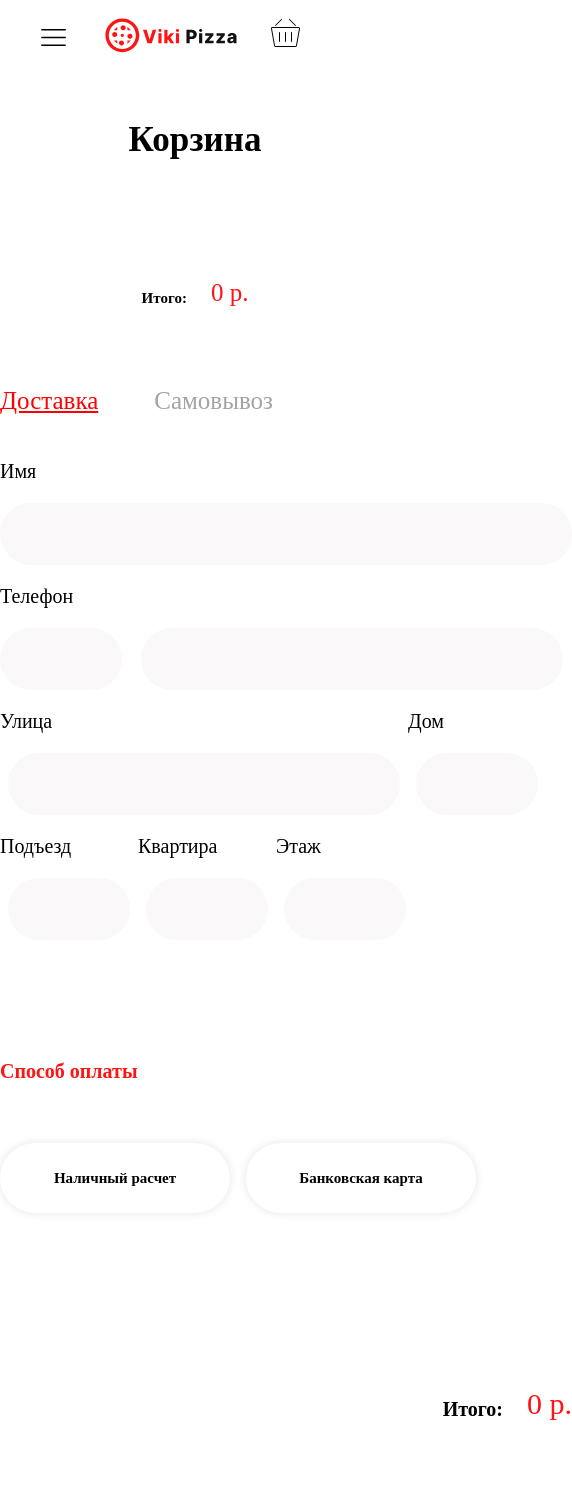
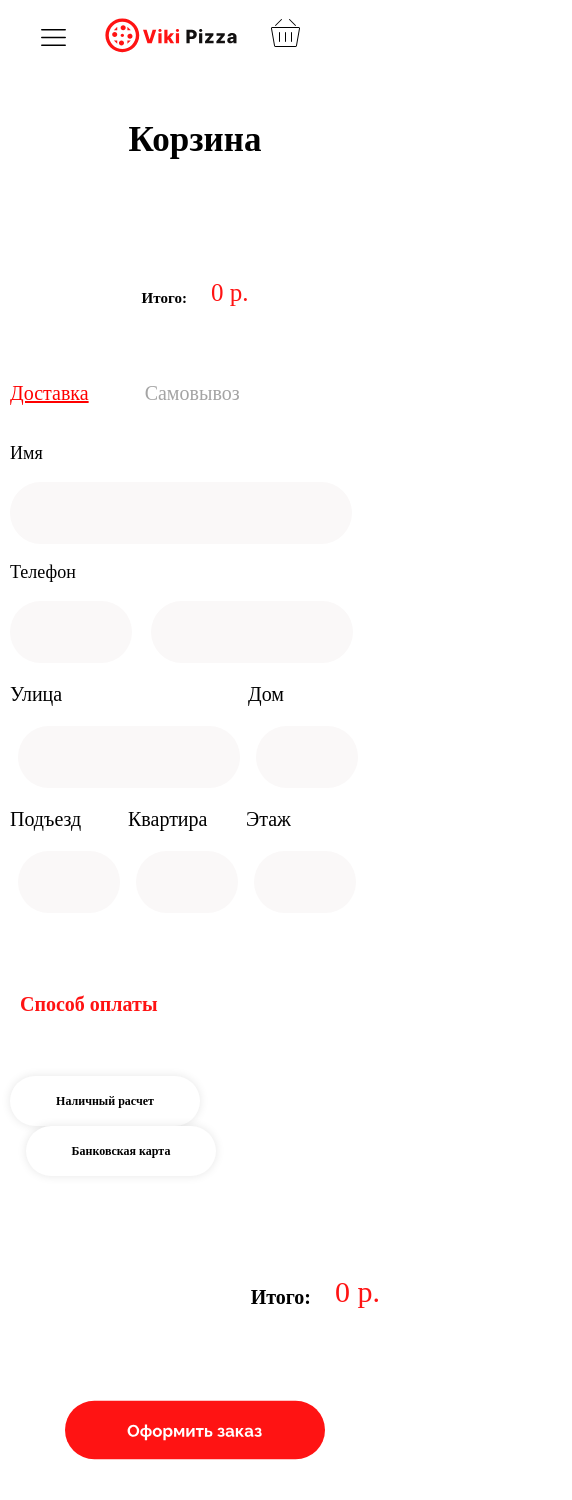
Before and after one commit to Pavlik17/pizza, a Vue app: page /cart in a window 390 px wide. Shown: the top 1500 px of the page, 572 px wide, since content can reach past the window. Built offline with nearby package versions, Linux system fonts and the light colour scheme.

Commit message:
закончил адаптив корзины корзины'origin/main'

```diff
--- a/src/components/CartContent/style.scss
+++ b/src/components/CartContent/style.scss
@@ -77,9 +77,18 @@
     font-size: 25px;
   }
 }
-@media (max-width: 630px){
+@media (max-width: 650px){
+  .main-container{
+    display: flex;
+    flex-direction: row;
+    flex-wrap: wrap;
+    max-width: 500px;
+  }
+}
+@media (max-width: 530px){
 .main-container{
-  display: flex;
+  padding-left: 10px;
+  padding-right: 10px;
 }
 }
 @media (min-width: 320px) and (max-width: 490px){
--- a/src/components/CartElement/style.scss
+++ b/src/components/CartElement/style.scss
@@ -126,7 +126,14 @@
   .mobile-cart-element{
     display: flex;
     flex-direction: column;
-    margin-top: 5px;
+    margin-top: 25px;
+    margin-left: 20px;
+    flex-basis: 35%;
+    margin-right: 20px;
+    padding-top: 15px;
+    padding-bottom: 15px;
+    border-radius: 25px;
+    box-shadow: 0px 0px 27px 34px rgba(208, 208, 208, 0.2);
   }
   .mobile-product-image{
     margin: 0 auto;
@@ -153,7 +160,9 @@
   .mobile-quantity_products{
     padding-left: 6px;
     padding-right: 6px;
-    font-size: 32px;
+    font-size: 28px;
+    display: flex;
+    align-items: center;
     color: #ff1313;
   }
   .mobile-add_quantity_button{}
@@ -165,6 +174,9 @@
   }
   .mobile-delete-product-cart-button{
     height: 25px;
+    max-width: 140px;
+    margin: 0 auto;
+    width: 100%;
     border-radius: 50px;
     margin-top: 20px;
     border:2px solid #d3d3d3;
@@ -175,6 +187,7 @@
     background-color: #faf8f8;
   }
 }
+@media (max-width: 530px){}
 @media (min-width: 320px) and (max-width: 490px){
   .cart-element{
     display: none;
--- a/src/components/OrderInformation/style.scss
+++ b/src/components/OrderInformation/style.scss
@@ -506,8 +506,159 @@
   }
 }
 @media (max-width: 650px){
+  .pick-up-time__question{
+    padding-bottom: 30px;
+  }
+  .pick-up-time_times{
+    flex-wrap: wrap;
+  }
+  .time-button{
+    margin-top: 15px;
+  }
+  .payment-method{
+    padding-top: 80px;
+  }
+  .payment-buttons{
+    padding-bottom: 5px;
+  }
+  .shipping_method__delivery{
+    font-size: 20px;
+  }
+  .shipping_method__delivery_visited{
+    font-size: 20px;
+  }
+  .shipping_method__pickup{
+    font-size: 20px;
+  }
+  .shipping_method__pickup_visited{
+    font-size: 20px;
+  }
+  .user-name{
+    font-size: 18px;
+  }
+  .phone-number-user{
+    font-size: 18px;
+  }
+  .pick-up-time{
+    font-size: 18px;
+  }
+  .payment-method{
+    font-size: 18px;
+  }
+  .total-sum{
+    font-size: 18px;
+  }
+  .input_field_name{
+    max-width: 400px;
+  }
+  .validation_failed_input_name{
+    max-width: 400px;
+  }
+  .code_country{
 
+  }
+  .validation_failed_code_country{
+
+  }
+  .phone_number{
+    max-width: 260px;
+  }
+  .validation_failed_phone_number{
+    max-width: 260px;
+  }
+  .street{
+    width: 260px;
+  }
+  .validation_failed_street{
+    width: 260px;
+  }
+  .home{
+    max-width: 100px;
+  }
+  .validation_failed_home{
+    max-width: 100px;
+  }
+  .entrance{
+    max-width: 100px;
+  }
+  .validation_failed_entrance{
+    max-width: 100px;
+  }
+  .flat{
+    max-width: 100px;
+  }
+  .validation_failed_flat{
+    max-width: 100px;
+  }
+  .floor{
+    max-width: 100px;
+  }
+  .validation_failed_floor{
+    max-width: 100px;
+  }
+}
+@media (max-width: 530px){
+  .payment-method-title{
+    padding-left: 10px;
+  }
+  .cash-payment-button{
+    width: 190px;
+    height: 50px;
+    font-size: 12px;
+  }
+  .bank-card-button{
+    width: 190px;
+    height: 50px;
+    font-size: 12px;
+  }
 }
 @media (min-width: 320px) and (max-width: 490px){
+  .input_field_name{
+    max-width: 320px;
+  }
+  .validation_failed_input_name{
+    max-width: 320px;
+  }
+  .code_country{
 
+  }
+  .validation_failed_code_country{
+
+  }
+  .phone_number{
+    max-width: 180px;
+  }
+  .validation_failed_phone_number{
+    max-width: 180px;
+  }
+  .street{
+    width: 200px;
+  }
+  .validation_failed_street{
+    width: 200px;
+  }
+  .home{
+    max-width: 80px;
+  }
+  .validation_failed_home{
+    max-width: 80px;
+  }
+  .entrance{
+    max-width: 80px;
+  }
+  .validation_failed_entrance{
+    max-width: 80px;
+  }
+  .flat{
+    max-width: 80px;
+  }
+  .validation_failed_flat{
+    max-width: 80px;
+  }
+  .floor{
+    max-width: 80px;
+  }
+  .validation_failed_floor{
+    max-width: 80px;
+  }
 }
```
